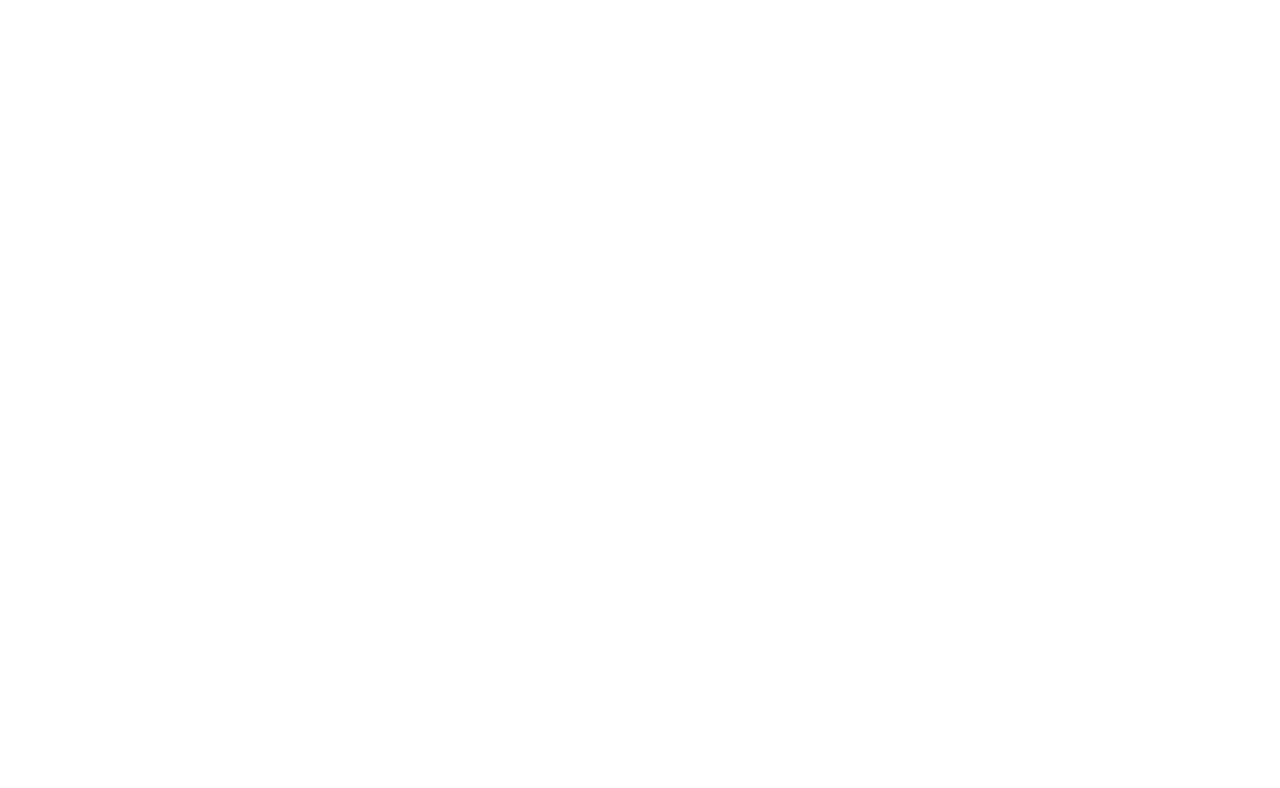
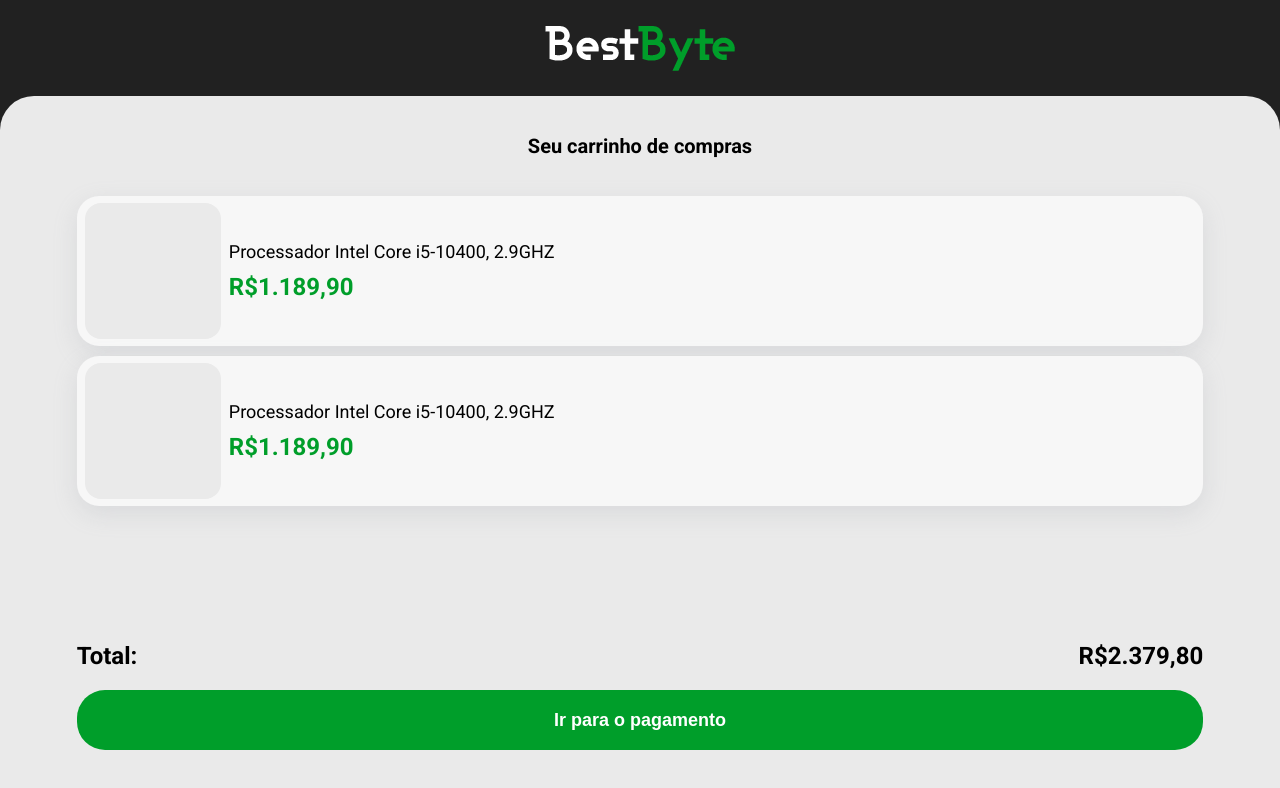
Before and after one commit to nicollekoetzler/BestByte, a JavaScript app: page /cart in a window 1280 px wide. Before the commit this address had no page. Shown: the top 788 px of the page. Built offline with nearby package versions, Linux system fonts and the light colour scheme.

Commit message:
termina layout carrinho

```diff
--- a/public/index.html
+++ b/public/index.html
@@ -4,9 +4,15 @@
     <meta charset="utf-8" />
     <meta name="viewport" content="width=device-width, initial-scale=1" />
     <title>React App</title>
+    <link rel="preconnect" href="https://fonts.googleapis.com">
+    <link rel="preconnect" href="https://fonts.gstatic.com" crossorigin>
+    <link href="https://fonts.googleapis.com/css2?family=Roboto:wght@100;300;400;700&display=swap" rel="stylesheet">
   </head>
   <body>
     <noscript>You need to enable JavaScript to run this app.</noscript>
     <div class="root"></div>
+
+    <script type="module" src="https://unpkg.com/ionicons@5.5.2/dist/ionicons/ionicons.esm.js"></script>
+    <script nomodule src="https://unpkg.com/ionicons@5.5.2/dist/ionicons/ionicons.js"></script>
   </body>
 </html>
--- a/src/components/App.js
+++ b/src/components/App.js
@@ -3,6 +3,7 @@
 import { BrowserRouter, Routes, Route } from 'react-router-dom'
 
 import TelaProducts from "./TelaProducts";
+import TelaCart from "./TelaCart";
 
 export default function App(){
 
@@ -10,6 +11,7 @@
         <BrowserRouter>
                 <Routes>
                     <Route path="/" element={<TelaProducts />} />
+                    <Route path="/cart" element={<TelaCart />} />
                 </Routes>
         </BrowserRouter>
     )
--- /dev/null
+++ b/src/components/TelaCart.js
@@ -0,0 +1,145 @@
+import styled from 'styled-components';
+import logo from "../assets/imgs/logo.png"
+
+export default function TelaCart(){
+    return(
+        <>
+            <BackContainer>
+                <Header>
+                    <img src={ logo } />
+                </Header>
+                <WhiteContainer>
+                    <h1>Seu carrinho de compras</h1>
+                    <ProductContainer>
+                        <ImageContainer></ImageContainer>
+                        <DescriptionContainer>
+                            <p>Processador Intel Core i5-10400, 2.9GHZ</p>
+                            <h3>R$1.189,90</h3>
+                        </DescriptionContainer>
+                    </ProductContainer>
+                    <ProductContainer>
+                        <ImageContainer></ImageContainer>
+                        <DescriptionContainer>
+                            <p>Processador Intel Core i5-10400, 2.9GHZ</p>
+                            <h3>R$1.189,90</h3>
+                        </DescriptionContainer>
+                    </ProductContainer>
+                    <Total>
+                        <h3>Total:</h3>
+                        <h3>R$2.379,80</h3>
+                    </Total>
+                    <button>
+                        <p>Ir para o pagamento</p>
+                    </button>
+                </WhiteContainer>
+            </BackContainer>
+        </>
+    )
+}
+
+const BackContainer = styled.div`
+    min-height: 100vh;
+    width: 100vw;
+    background-color: #212121;
+    position: relative;
+`
+
+const Header = styled.div`
+    width: 100%;
+    height: 12%;
+    position: absolute;
+    display: flex;
+    align-items: center;
+    justify-content: center;
+
+`
+
+const WhiteContainer = styled.div`
+    width: 100%;
+    height: 88%;
+    background-color: #eaeaea;
+    position: absolute;
+    bottom: 0;
+    border-radius: 34px 34px 0px 0px;
+    display: flex;
+    align-items: center;
+    flex-direction: column;
+
+h1 {
+    font-family: 'Roboto';
+    font-weight: bold;
+    font-size: 20px;
+    align-items: center;
+    justify-content: center;
+    padding-top: 40px;
+    padding-bottom: 40px;
+}
+
+button {
+    background-color: #009e2a;
+    height: 60px;
+    width: 88%;
+    position: absolute;
+    bottom: 0;
+    border-radius: 28px;
+    display: flex;
+    justify-content: center;
+    align-items: center;
+    color: white;
+    font-size: 18px;
+    font-weight: bold;
+    margin-bottom: 50px;
+    border: none;
+}
+`
+
+const ProductContainer = styled.div`
+    background-color: #f7f7f7;
+    height: 150px;
+    width: 88%;
+    border-radius: 22px;
+    display: flex;
+    align-items: center;
+    padding: 8px;
+    box-shadow: rgba(149, 157, 165, 0.2) 0px 8px 24px;
+    margin-bottom: 10px;
+`
+
+const ImageContainer = styled.div`
+    background-color: #eaeaea;
+    height: 136px;
+    min-width: 136px;
+    width: 136px;
+    border-radius: 16px;
+`
+
+const DescriptionContainer = styled.div`
+    font-family: 'Roboto';
+    margin-left: 8px;
+
+    p {
+        font-size: 18px;
+        padding-bottom: 14px;
+    }
+
+    h3 {
+        font-size: 24px;
+        font-weight: bold;
+        color: #009e2a;
+    }
+`
+
+const Total = styled.div`
+    width: 88%;
+    display: flex;
+    justify-content: space-between;
+    position: absolute;
+    bottom: 0;
+    padding-bottom: 132px;
+
+    h3 {
+        font-family: 'Roboto';
+        font-size: 24px;
+        font-weight: bold;
+    }
+`
```
Also changed, not shown: src/assets/imgs/logo.png (added), 1 other file (tests, documents, lock files or other folders).
